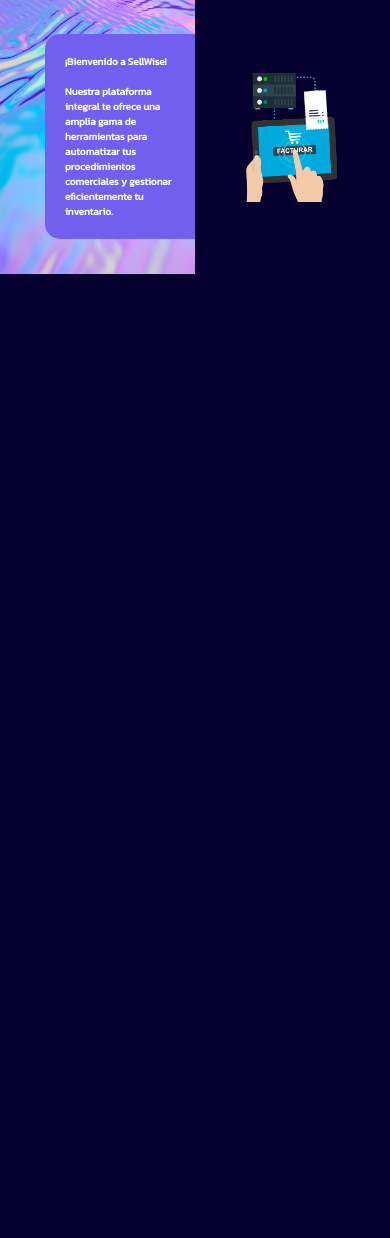
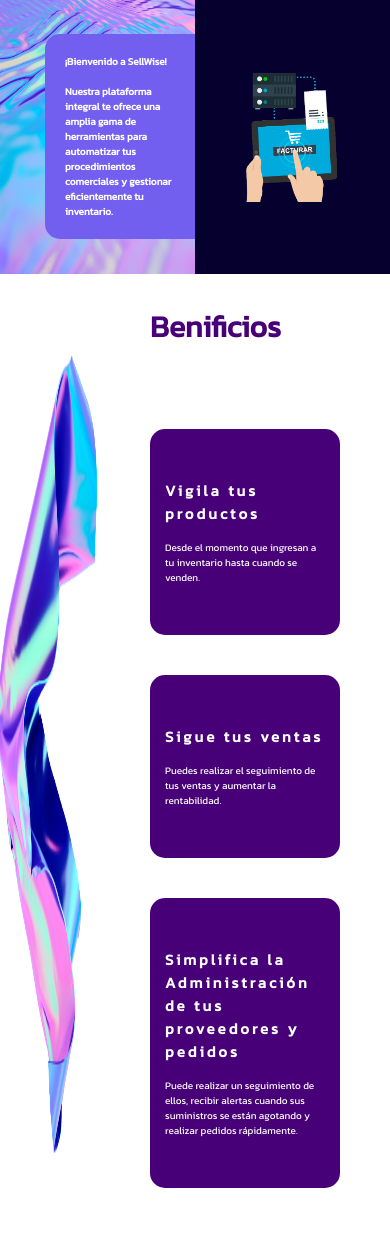
Before and after one commit to INGSYSTEM/sell-wise, a PHP site: page / in a window 390 px wide. Shown: the part 626-1864 px from the top of the page. Before the commit the page ends 900 px from the top, so only its background shows below. Run offline with PHP 8.4, Linux system fonts and the light colour scheme.

Commit message:
se realizo actualización en el repositorio

```diff
--- a/css/global.css
+++ b/css/global.css
@@ -206,40 +206,137 @@
   margin: 50px 15px;
 }
 
+/* contenedor 03 */
+
+.contenedor-3{
+  background-color: var(--color-barra);
+  display: flex;
+  flex-direction: row;
+  justify-content: center;
+  align-items: center;
+}
+
+.beneficios .titulo{
+  margin: 50px;
+  font-family: var(--fuente-kanit);
+  color: var(--color-morado);
+  font-size: 58px;
+}
+
+.beneficios .contenedor-cuadritos-beneficio {
+  padding: 50px;
+  display: flex;
+  flex-direction: row;
+  justify-content: center;
+  align-items: center;
+  gap: 80px;
+  font-size: 15px;
+}
+
+.beneficios .contenedor-cuadritos-beneficio .cuadrito-benficio {
+  flex: 1;
+  max-width: 500px;
+  border-radius: 15px;
+  background-color: var(--color-morado);
+  color: var(--color-texto);
+  font-family: var(--fuente-kanit);
+  padding: 50px;
+  height: 400px;
+  font-size: 15px;
+}
+
+.beneficios .contenedor-cuadritos-beneficio .cuadrito-benficio-alterno {
+  flex: 1;
+  max-width: 500px;
+  border-radius: 15px;
+  background-color: var(--color-boton);
+  color: var(--color-texto);
+  font-family: var(--fuente-kanit);
+  padding: 50px;
+  height: 400px;
+  font-size: 15px;
+}
+
+.titulo-benficio{
+  font-family: var(--fuente-kanit);
+  font-weight: 900;
+  letter-spacing: 3px;
+  font-size: 30px;
+}
 
 /* responsive */
 
 @media (max-width: 768px) {
-  header{
+  header {
     justify-content: space-between;
   }
-  header img{
+
+  header img {
     width: 50px;
   }
-  .menu{
+
+  .menu {
     font-size: 10px;
   }
-  .menu ul{
+
+  .menu ul {
     gap: 40px;
   }
-  .contenedor-1 img{
+
+  .contenedor-1 img {
     width: 300px;
   }
-  .contenedor-1 p{
+
+  .contenedor-1 p {
     margin: 0 15px;
   }
-  .contenido-principal .estrella{
+
+  .contenido-principal .estrella {
     width: 150px;
   }
-  .contenido-principal .aro{
+
+  .contenido-principal .aro {
     width: 150px;
   }
-  .contenedor-cuadrito-img .cuadrito{
+
+  .contenedor-cuadrito-img .cuadrito {
     font-size: 10px;
     width: 150px;
     margin: 35px 0;
   }
-  .imagen-facurar img{
+
+  .imagen-facurar img {
     width: 50%;
   }
+
+  .beneficios .contenedor-cuadritos-beneficio {
+    flex-direction: column;
+    gap: 40px;
+  }
+
+  .beneficios .titulo {
+    font-size: 30px;
+    margin: 30px 50px;
+  }
+
+  .titulo-benficio {
+    font-size: 15px;
+  }
+
+  .beneficios .contenedor-cuadritos-beneficio .cuadrito-benficio,
+  .beneficios .contenedor-cuadritos-beneficio .cuadrito-benficio-alterno {
+    flex: 1;
+    max-width: 200px;
+    border-radius: 15px;
+    background-color: var(--color-morado);
+    color: var(--color-texto);
+    font-family: var(--fuente-kanit);
+    padding: 50px 15px;
+    font-size: 10px;
+  }
+
+  .contenedor-3 .flamita img {
+    width: 100px;
+    height: 800px;
+  }
 }
--- a/index.php
+++ b/index.php
@@ -58,5 +58,30 @@
       <img src="img/facturar.png" alt="">
     </div>
   </div>
+  <div class="contenedor-3">
+    <div class="flamita">
+      <img src="img/flamita.png" alt="">
+    </div>
+    <div class="beneficios">
+      <h1 class="titulo">Benificios</h1>
+      <div class="contenedor-cuadritos-beneficio">
+        <div class="cuadrito-benficio">
+          <p class="titulo-benficio">Vigila tus productos</p>
+          <br>
+          <p>Desde el momento que ingresan a tu inventario hasta cuando se venden.</p>
+        </div>
+        <div class="cuadrito-benficio-alterno">
+          <p class="titulo-benficio">Sigue tus ventas</p>
+          <br>
+          <p>Puedes realizar el seguimiento de tus ventas y aumentar la rentabilidad.</p>
+        </div>
+        <div class="cuadrito-benficio">
+          <p class="titulo-benficio">Simplifica la Administración de tus proveedores y pedidos</p>
+          <br>
+          <p>Puede realizar un seguimiento de ellos, recibir alertas cuando sus suministros se están agotando y realizar pedidos rápidamente.</p>
+        </div>
+    </div>
+    </div>
+  </div>
 </body>
 </html>
```
Also changed, not shown: img/flamita.png (added).
